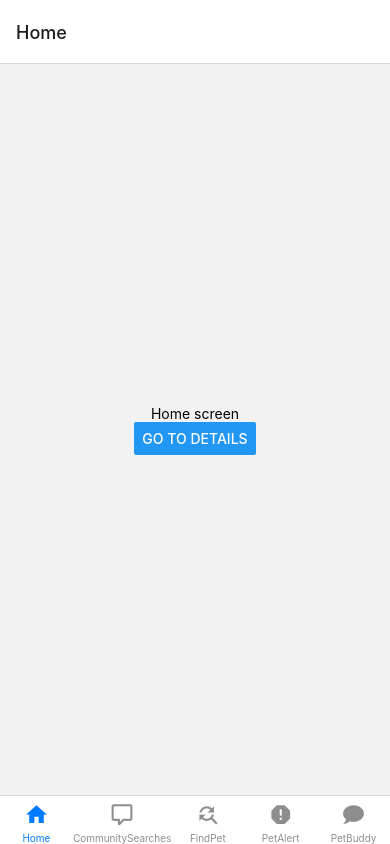
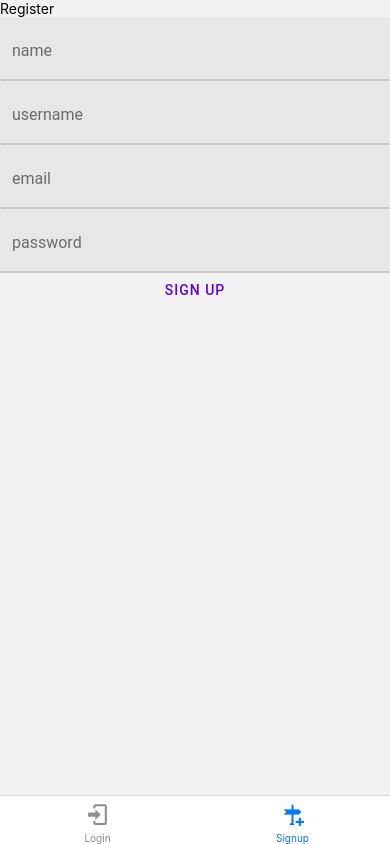
Before and after one commit to pontusva/Native-Madame, a React Native app in the folder client/: screen /Signup in a window 390 px wide. Built offline with nearby package versions, Linux system fonts and the light colour scheme; no server answers.

Commit message:
Update dependencies and add authentication functionality

```diff
--- a/client/App.tsx
+++ b/client/App.tsx
@@ -1,4 +1,4 @@
-import * as React from 'react';
+import { useEffect, useState } from 'react';
 import { Button, Text, View } from 'react-native';
 import { NavigationContainer } from '@react-navigation/native';
 import { createNativeStackNavigator } from '@react-navigation/native-stack';
@@ -6,10 +6,15 @@ import { createBottomTabNavigator } from '@react-navigation/bottom-tabs';
 import type { NativeStackScreenProps } from '@react-navigation/native-stack';
 import MaterialCommunityIcons from '@expo/vector-icons/MaterialCommunityIcons';
 import CommunitySearches from './app/CommunitySearches';
+import { getAuth, onAuthStateChanged } from 'firebase/auth';
 import FindPet from './app/FindPet';
 import PetAlert from './app/PetAlert';
 import PetBuddy from './app/PetBuddy';
-
+import { auth } from './firebase.config';
+import AuthNavigation from './app/authNavigation/AuthNavigation';
+import SettingsDrawer from './app/components/drawers/SettingsDrawer';
+import { useLinkTo } from '@react-navigation/native';
+auth;
 type RootStackParamList = {
   Home: undefined;
   Profile: undefined;
@@ -41,17 +46,35 @@ function HomeScreen({
 const HomeStack = createNativeStackNavigator();
 
 function HomeStackScreen() {
+  const linkTo = useLinkTo();
   return (
     <HomeStack.Navigator>
-      <HomeStack.Screen name="Home" component={HomeScreen} />
+      <HomeStack.Screen
+        options={{
+          headerRight: () => (
+            <MaterialCommunityIcons
+              style={{
+                marginRight: 10,
+              }}
+              name="cog"
+              onPress={() => linkTo('/Settings')}
+              color="black"
+              size={30}
+            />
+          ),
+        }}
+        name="Home"
+        component={HomeScreen}
+      />
       <HomeStack.Screen name="Details" component={DetailsScreen} />
+      <HomeStack.Screen name="Settings" component={SettingsDrawer} />
     </HomeStack.Navigator>
   );
 }
 
 const Tab = createBottomTabNavigator();
 
-export default function App() {
+function MainNavigation() {
   return (
     <NavigationContainer>
       <Tab.Navigator
@@ -59,20 +82,10 @@ export default function App() {
           headerShown: false,
         }}>
         <Tab.Screen
-          name="Home"
+          name="Welcome"
           options={{
             tabBarIcon: ({ color, size }) => (
               <MaterialCommunityIcons name="home" color={color} size={size} />
-            ),
-            headerRight: () => (
-              <MaterialCommunityIcons
-                style={{
-                  marginRight: 20,
-                }}
-                name="cog"
-                color="black"
-                size={30}
-              />
             ),
           }}
           component={HomeStackScreen}
@@ -129,3 +142,18 @@ export default function App() {
     </NavigationContainer>
   );
 }
+
+export default function App() {
+  const [isAuthenticated, setIsAuthenticated] = useState(false);
+
+  useEffect(() => {
+    const auth = getAuth();
+    const unsubscribe = onAuthStateChanged(auth, user => {
+      setIsAuthenticated(!!user);
+    });
+
+    // Cleanup subscription on unmount
+    return () => unsubscribe();
+  }, []);
+  return isAuthenticated ? <MainNavigation /> : <AuthNavigation />;
+}
--- /dev/null
+++ b/client/app/authNavigation/AuthNavigation.tsx
@@ -0,0 +1,40 @@
+import { NavigationContainer } from '@react-navigation/native';
+import { createBottomTabNavigator } from '@react-navigation/bottom-tabs';
+import { MaterialCommunityIcons } from '@expo/vector-icons';
+import Login from './Login';
+import Register from './Register';
+
+const authNavigationStack = createBottomTabNavigator();
+
+export default function AuthNavigation() {
+  return (
+    <NavigationContainer>
+      <authNavigationStack.Navigator>
+        <authNavigationStack.Screen
+          name="Login"
+          component={Login}
+          options={{
+            header: () => null,
+            tabBarIcon: ({ color, size }) => (
+              <MaterialCommunityIcons name="login" color={color} size={size} />
+            ),
+          }}
+        />
+        <authNavigationStack.Screen
+          name="Signup"
+          component={Register}
+          options={{
+            header: () => null,
+            tabBarIcon: ({ color, size }) => (
+              <MaterialCommunityIcons
+                name="sign-direction-plus"
+                color={color}
+                size={size}
+              />
+            ),
+          }}
+        />
+      </authNavigationStack.Navigator>
+    </NavigationContainer>
+  );
+}
--- /dev/null
+++ b/client/app/authNavigation/Login.tsx
@@ -0,0 +1,31 @@
+import { useState } from 'react';
+import { getAuth, signInWithEmailAndPassword } from 'firebase/auth';
+import { SafeAreaView } from 'react-native-safe-area-context';
+import { Button, TextInput } from 'react-native-paper';
+export default function Login() {
+  const [email, setEmail] = useState('');
+  const [password, setPassword] = useState('');
+
+  const signIn = async () => {
+    const auth = getAuth();
+    try {
+      const userCredential = await signInWithEmailAndPassword(
+        auth,
+        email,
+        password
+      );
+      // Signed in
+      const user = userCredential.user;
+      console.log('User signed in:', user);
+    } catch (error) {
+      console.error('Error signing in:', error);
+    }
+  };
+  return (
+    <SafeAreaView>
+      <TextInput label="email" />
+      <TextInput secureTextEntry label="password" />
+      <Button onPress={signIn}>Sign In</Button>
+    </SafeAreaView>
+  );
+}
--- /dev/null
+++ b/client/app/authNavigation/Register.tsx
@@ -0,0 +1,74 @@
+import { Text, View } from 'react-native';
+import { Button, TextInput } from 'react-native-paper';
+import { SafeAreaView } from 'react-native-safe-area-context';
+import { useState } from 'react';
+import {
+  getAuth,
+  createUserWithEmailAndPassword,
+  updateProfile,
+} from 'firebase/auth';
+
+export default function Register() {
+  const [name, setName] = useState('');
+  const [username, setUsername] = useState('');
+  const [email, setEmail] = useState('');
+  const [password, setPassword] = useState('');
+  const signUp = async () => {
+    const auth = getAuth();
+    try {
+      const userCredential = await createUserWithEmailAndPassword(
+        auth,
+        email,
+        password
+      );
+      const user = userCredential.user;
+
+      // Get the UID
+      const uid = user.uid;
+
+      // Update the user's profile with the entered name
+      await updateProfile(user, { displayName: username });
+
+      const response = await fetch('http://192.168.1.237:8080/auth/register', {
+        method: 'POST',
+        headers: {
+          'Content-Type': 'application/json',
+        },
+        body: JSON.stringify({ uid, name, email, username }),
+      });
+      if (response.ok) {
+        const result = await response.json();
+        console.log(result);
+      } else {
+        console.error('Server responded with status', response.status);
+      }
+    } catch (error) {
+      console.error(error);
+    }
+  };
+
+  return (
+    <SafeAreaView>
+      <View>
+        <Text>Register</Text>
+        <TextInput autoCapitalize="none" onChangeText={setName} label="name" />
+        <TextInput
+          autoCapitalize="none"
+          onChangeText={setUsername}
+          label="username"
+        />
+        <TextInput
+          autoCapitalize="none"
+          onChangeText={setEmail}
+          label="email"
+        />
+        <TextInput
+          secureTextEntry
+          onChangeText={setPassword}
+          label="password"
+        />
+        <Button onPress={signUp}>Sign Up</Button>
+      </View>
+    </SafeAreaView>
+  );
+}
--- /dev/null
+++ b/client/app/components/drawers/SettingsDrawer.tsx
@@ -0,0 +1,9 @@
+import { Button, View } from 'react-native';
+
+export default function SettingsDrawer() {
+  return (
+    <View>
+      <Button title="Sign out" />
+    </View>
+  );
+}
--- a/client/babel.config.js
+++ b/client/babel.config.js
@@ -1,4 +1,4 @@
-module.exports = function(api) {
+module.exports = function (api) {
   api.cache(true);
   return {
     presets: ['babel-preset-expo'],
--- /dev/null
+++ b/client/firebase.config.ts
@@ -0,0 +1,29 @@
+// Import the functions you need from the SDKs you need
+import { initializeApp } from 'firebase/app';
+// TODO: Add SDKs for Firebase products that you want to use
+// https://firebase.google.com/docs/web/setup#available-libraries
+import {
+  initializeAuth,
+  getAuth,
+  onAuthStateChanged,
+  getReactNativePersistence,
+} from 'firebase/auth';
+import ReactNativeAsyncStorage from '@react-native-async-storage/async-storage';
+// Your web app's Firebase configuration
+// For Firebase JS SDK v7.20.0 and later, measurementId is optional
+const firebaseConfig = {
+  apiKey: 'AIzaSyB8y_MmD0oO8X7UZXfduT3Hjo1xcGqZ7q8',
+  authDomain: 'missing-pet-9ab92.firebaseapp.com',
+  projectId: 'missing-pet-9ab92',
+  storageBucket: 'missing-pet-9ab92.appspot.com',
+  messagingSenderId: '113689318369',
+  appId: '1:113689318369:web:ce93969f533481b752f8a0',
+  measurementId: 'G-2LS2P3TMNX',
+};
+
+// Initialize Firebase
+const app = initializeApp(firebaseConfig);
+
+export const auth = initializeAuth(app, {
+  persistence: getReactNativePersistence(ReactNativeAsyncStorage),
+});
--- a/client/package.json
+++ b/client/package.json
@@ -9,12 +9,16 @@
     "web": "expo start --web"
   },
   "dependencies": {
+    "@react-native-async-storage/async-storage": "^1.21.0",
     "@react-navigation/bottom-tabs": "^6.5.11",
+    "@react-navigation/drawer": "^6.6.6",
     "@react-navigation/native-stack": "^6.9.17",
     "expo": "~49.0.15",
     "expo-status-bar": "~1.6.0",
+    "firebase": "^10.7.1",
     "react": "18.2.0",
     "react-native": "0.72.6",
+    "react-native-paper": "^4.12.6",
     "react-native-safe-area-context": "4.6.3",
     "react-native-screens": "~3.22.0"
   },
--- a/client/tsconfig.json
+++ b/client/tsconfig.json
@@ -1,6 +1,10 @@
 {
   "extends": "expo/tsconfig.base",
+
   "compilerOptions": {
-    "strict": true
+    "strict": true,
+    "paths": {
+      "@firebase/auth": ["./node_modules/@firebase/auth/dist/index.rn.d.ts"]
+    }
   }
 }
```
Also changed, not shown: 1 other file (tests, documents, lock files or other folders).
